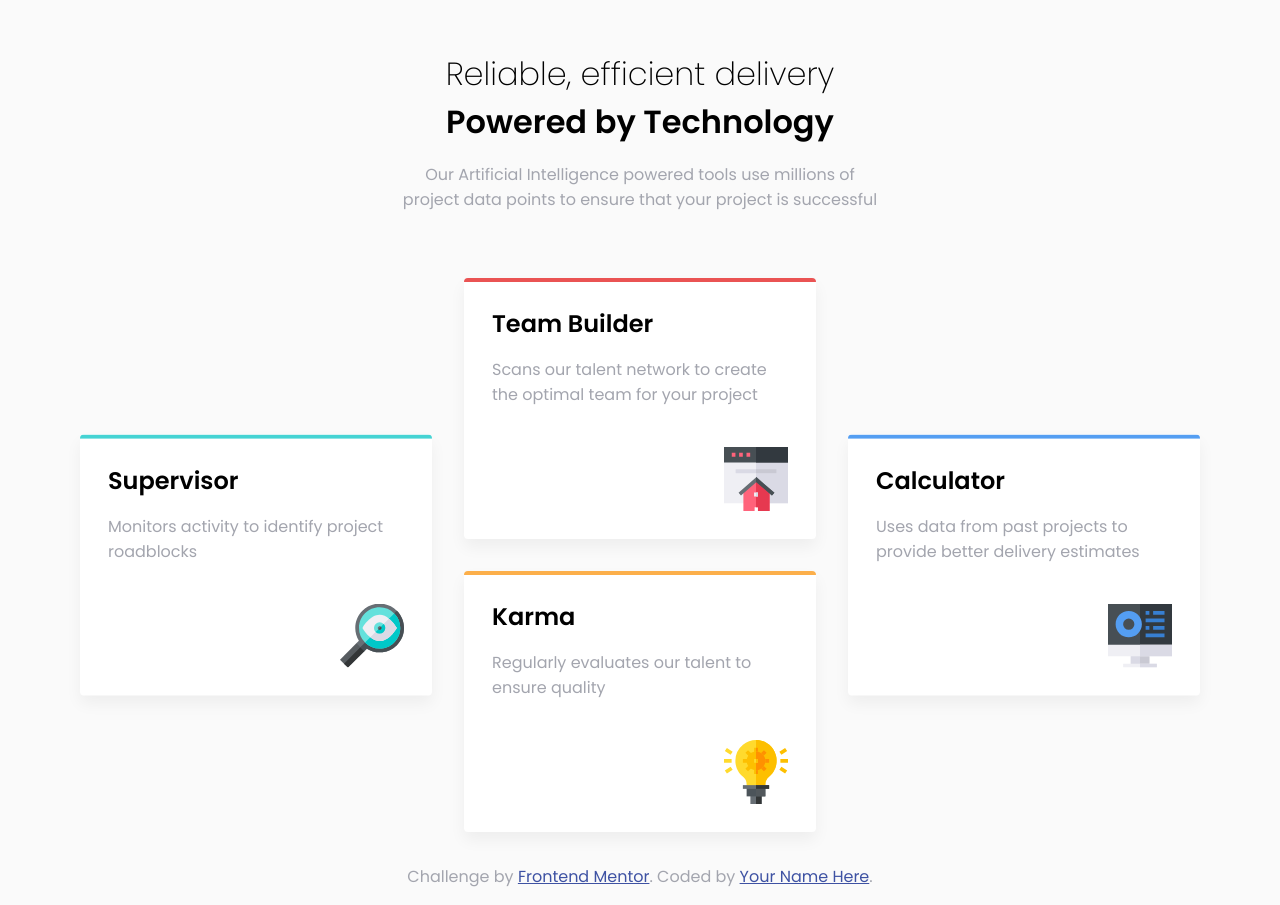
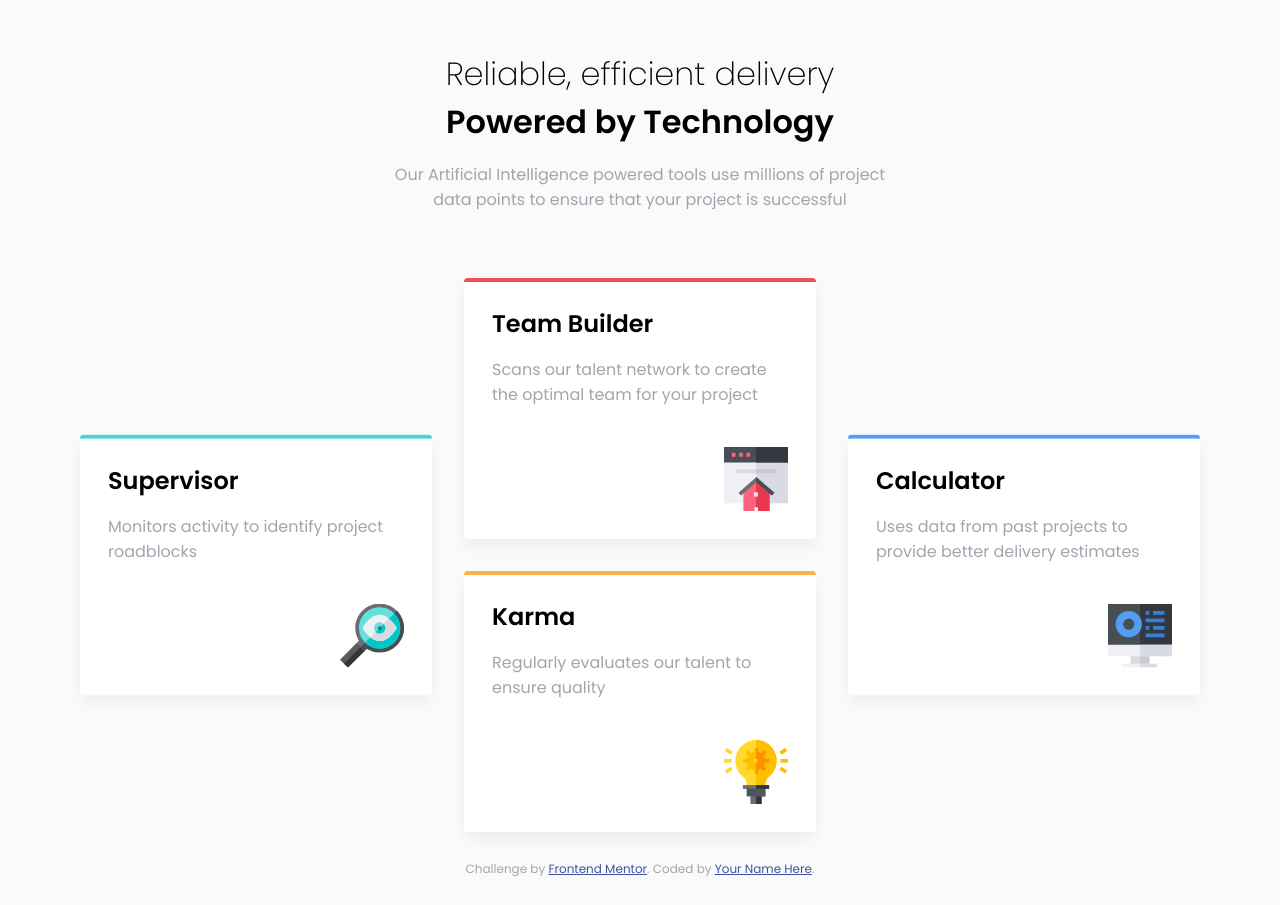
Before and after one commit to shoneriki/four-card-feature-section, a plain HTML site: page index.html in a window 1280 px wide. Drawn offline with Linux system fonts and the light colour scheme.

Commit message:
fixed desktop version of header back

```diff
--- a/styles.css
+++ b/styles.css
@@ -21,7 +21,7 @@ body {
 
 header {
   margin: 50px auto;
-  max-width: 484px;
+  max-width: 500px;
   text-align: center;
 }
 
@@ -38,6 +38,7 @@ span {
 p {
   color: var(--grayish-blue);
   text-align: left;
+  /* display: inline-block; */
 }
 
 header > p {
@@ -49,7 +50,7 @@ header > p {
   flex-wrap: wrap;
   justify-content: center;
   margin: 0 auto;
-  max-width: 1184px;
+  max-width: 1180px;
 }
 
 .card {
@@ -107,7 +108,7 @@ header > p {
 }
 
 .attribution {
-  font-size: 16px;
+  font-size: 12px;
   text-align: center;
 }
 
@@ -115,8 +116,14 @@ header > p {
   color: hsl(228, 45%, 44%);
 }
 
-@media (min-width: 775px) {
-  .box-down {
+@media (max-width: 414px) {
+  .card-down {
     transform: translateY(0);
   }
 }
+
+/* @media (max-width: 720px) {
+  .box-down {
+    transform: translateY(60%);
+  }
+} */
```
